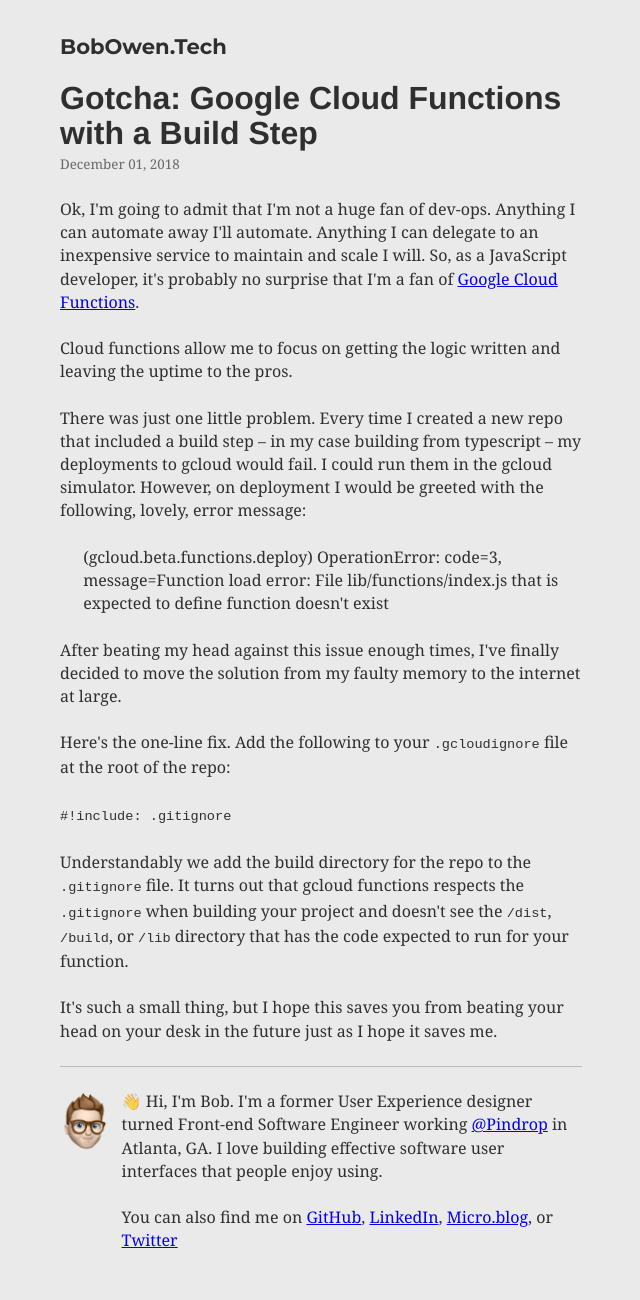
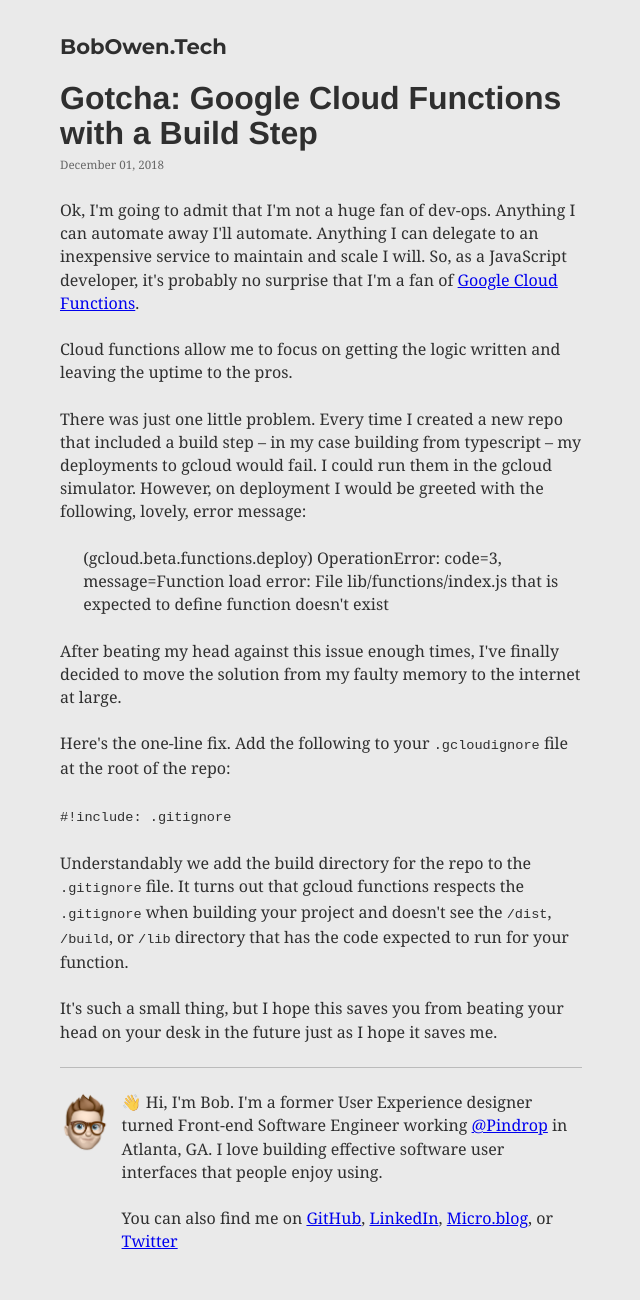
Before and after one commit to onetruebob/bob-tech-blog, a Gatsby site: page /gotcha-google-cloud-functions-with-a-build-step/ in a window 1280 px wide. Shown: the top 1300 px of the page, without its empty margins (319-959 px from the left). Built offline with nearby package versions, Linux system fonts and the light colour scheme; Gatsby itself is replaced by a stand-in of ours; some packages are replaced by stand-ins of ours.

Commit message:
Fix minor linter issues.

```diff
--- a/src/components/bio.js
+++ b/src/components/bio.js
@@ -50,17 +50,14 @@
           marginRight: rhythm(1 / 2),
           marginBottom: 0,
           minWidth: 50,
-          // borderRadius: `100%`,
         }}
-        imgStyle={
-          {
-            // borderRadius: `50%`,
-          }
-        }
       />
       <div style={{ display: "flex-column" }}>
         <p>
-          👋 Hi, I'm Bob. I'm a former User Experience designer turned Front-end
+          <span role="img" aria-label="waving hand emoji">
+            👋
+          </span>{" "}
+          Hi, I'm Bob. I'm a former User Experience designer turned Front-end
           Software Engineer working{" "}
           <a href="https://www.pindrop.com">@Pindrop</a> in Atlanta, GA. I love
           building effective software user interfaces that people enjoy using.
--- a/src/templates/blog-post.js
+++ b/src/templates/blog-post.js
@@ -30,7 +30,7 @@
             </h1>
             <p
               style={{
-                // ...scale(-1 / 5),
+                ...scale(-1 / 5),
                 display: `block`,
                 marginBottom: rhythm(1),
               }}
```
